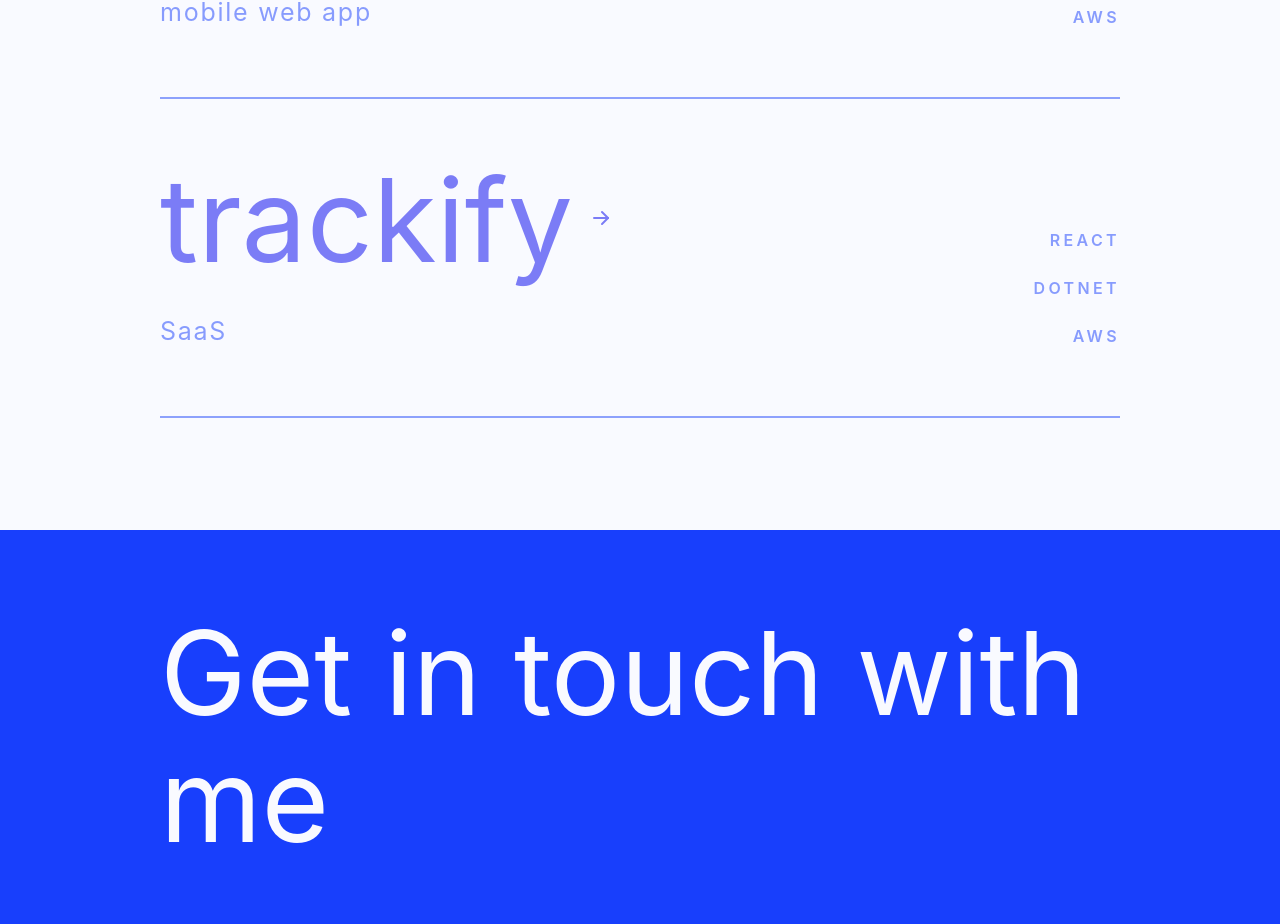
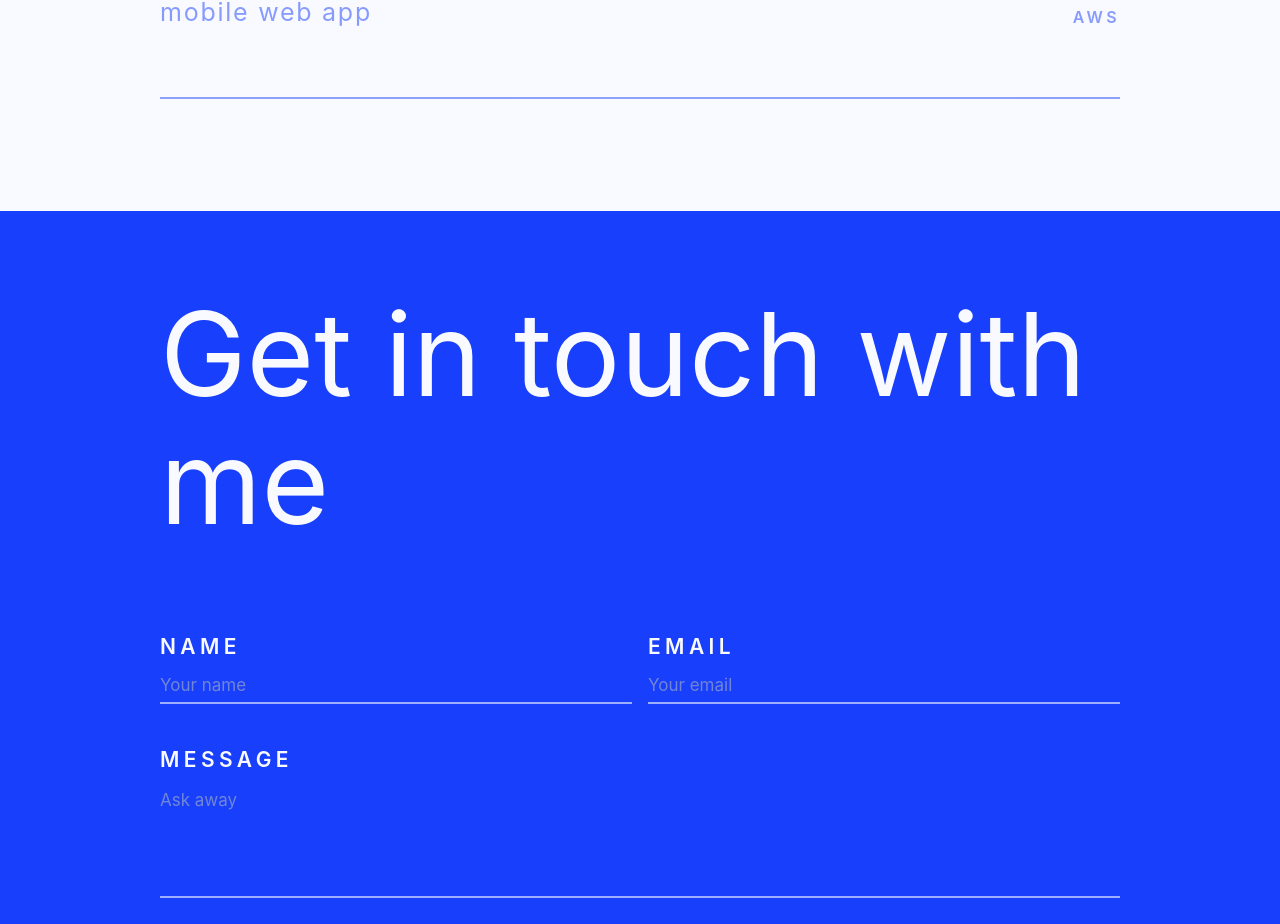
Before and after one commit to joggjogg/jochemdobber.dev, a Next.js app: page / in a window 1280 px wide. Shown: the part 2274-3198 px from the top of the page. Built offline with nearby package versions, Linux system fonts and the light colour scheme.

Commit message:
Remove last worksection component

```diff
--- a/app/page.tsx
+++ b/app/page.tsx
@@ -29,11 +29,11 @@ export default function HomePage() {
               description="mobile web app"
               tags={['react', 'vite', 'AWS']}
             />
-            <WorkSection
+            {/* <WorkSection
               title="trackify"
               description="SaaS "
               tags={['react', 'dotnet', 'AWS']}
-            />
+            /> */}
           </Stack>
         </Container>
       </section>
```
